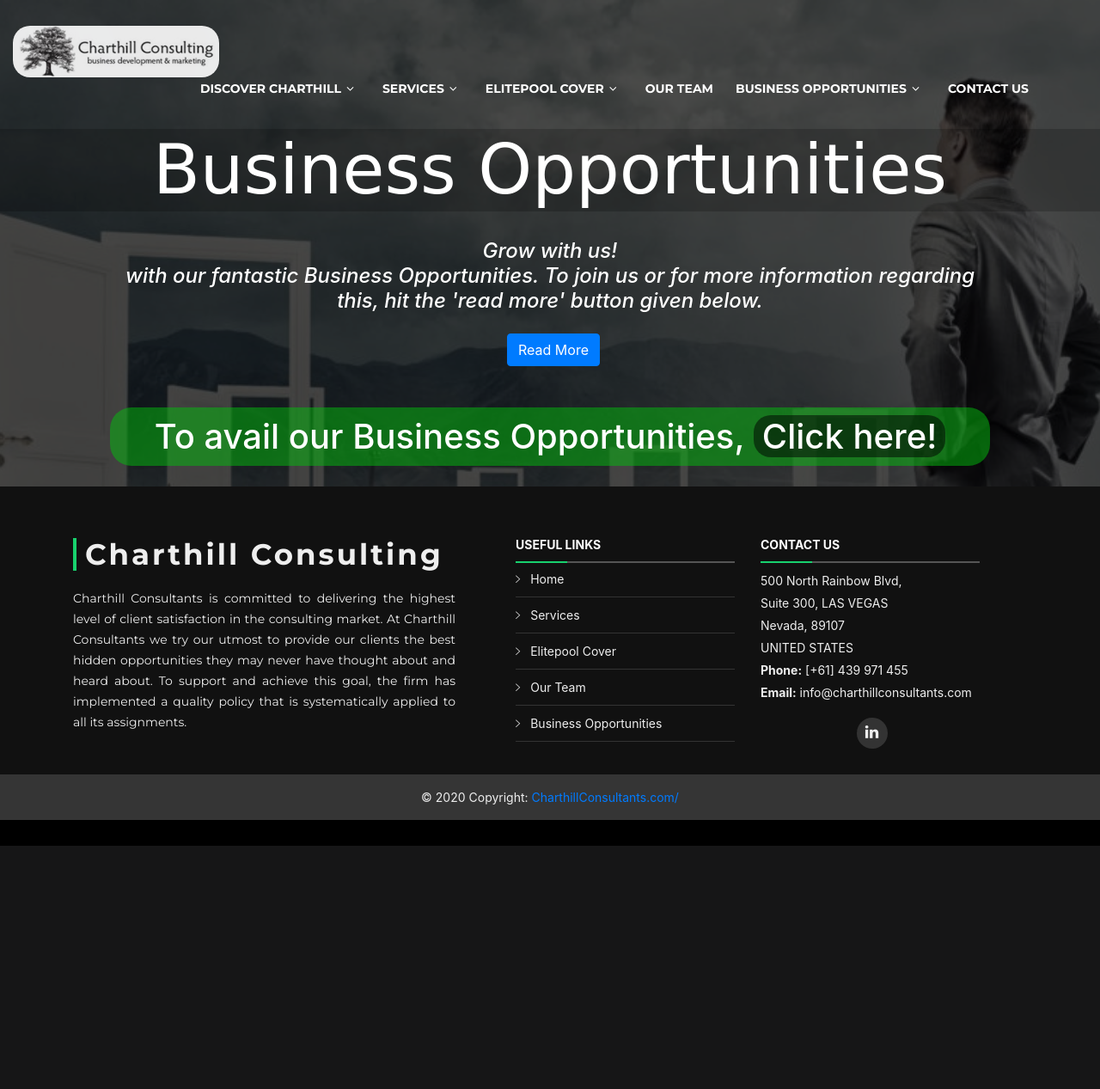
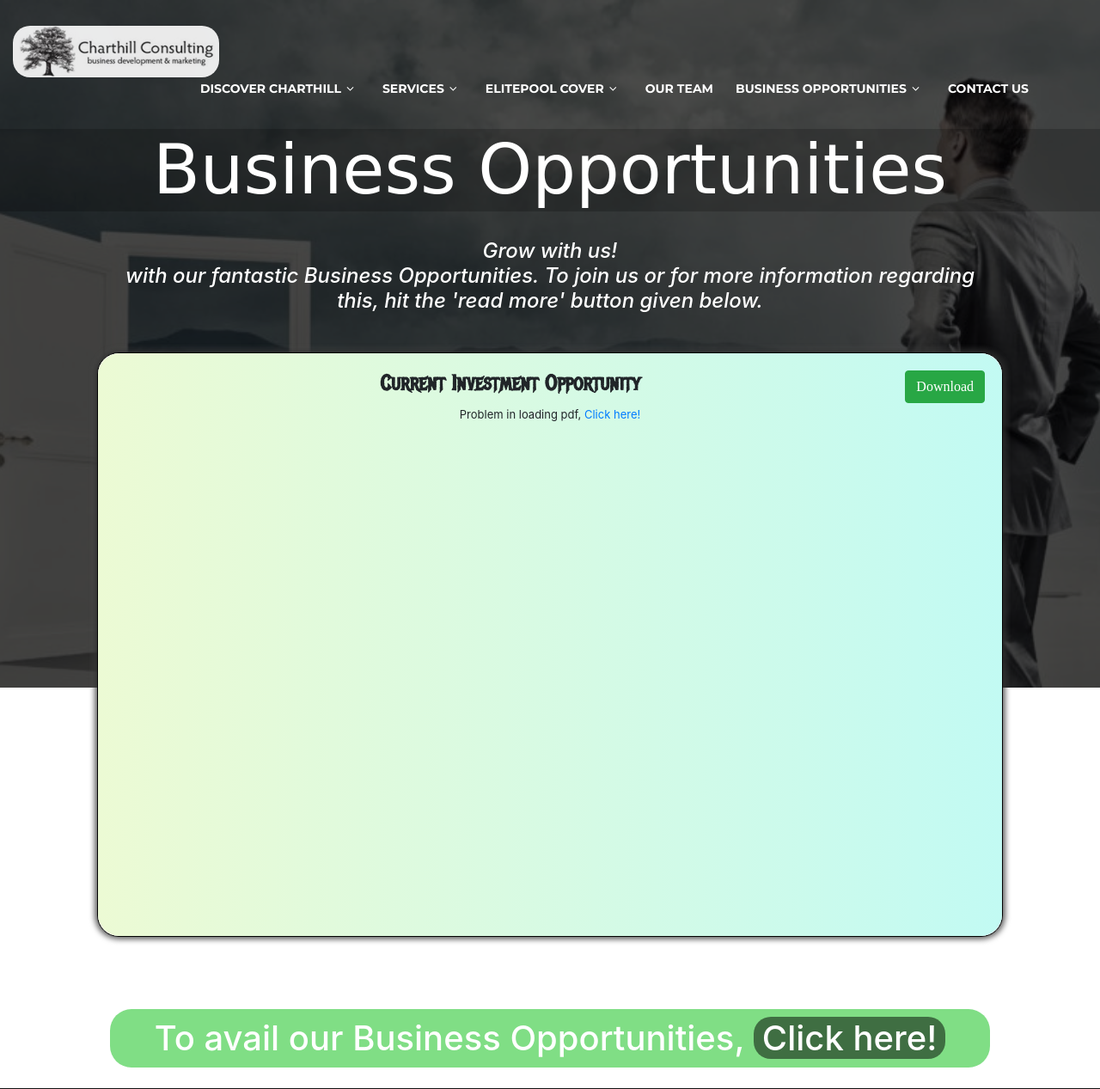
Before and after one commit to sarbjotsabharwal/consultant, a PHP site: page /businessopportunities.php in a window 1280 px wide. Shown: the top 1267 px of the page at 86% size. Before the commit the page ends 984 px from the top, so only its background shows below. Run offline with PHP 8.4, Linux system fonts and the light colour scheme; some libraries are stand-ins or nearby versions; some web fonts are replaced.

Commit message:
business opportunities updated and completed

```diff
--- a/businessopportunities.php
+++ b/businessopportunities.php
@@ -24,7 +24,8 @@
         rel="stylesheet">
     <style>
         div.card {
-            width: 40vw;
+            width: 85%;
+            height: 85vh;
             /* box-shadow: 0px 0px 5px 2px rgba(255, 255, 255, 0.6), 0 0px 10px 0 rgba(253, 253, 253, 0.5); */
             box-shadow: 0px 0px 6px 3px rgba(0, 0, 0, .6), 0 0px 10px 0 rgba(255, 255, 255, .5);
             text-align: center;
@@ -156,17 +157,33 @@
     <h1
         style="color: white;background-color: rgba(0, 0, 0, 0.2);z-index: 5;width: 100%;height: auto;margin-top: 150px;text-align: center;font-size: 80px;font-family: 'Baloo Chettan 2', cursive;">
         Business Opportunities</h1><br>
-    <h4 style="color: white;font-style: italic;text-align: center;width: 80%;display: block;margin:auto;">Grow with us! <br> with our fantastic Business
+    <h4 style="color: white;font-style: italic;text-align: center;width: 80%;display: block;margin:auto;">Grow with us!
+        <br> with our fantastic Business
         Opportunities. To join us or for more information regarding this, hit the 'read more' button given below. </h4>
-    <br>
-    <!-- Button trigger modal -->
-    <div style="display: block;width: 100px;margin:auto;">
 
-        <button type="button" class="btn btn-primary" data-toggle="modal" data-target="#exampleModal"
-            onclick="OpenPdf()" style="">
-            Read More
-        </button>
+    <!--card section-->
+    <div class="cardcontainer1" id="allcards1" style="">
+
+        <div class="card bg-light mb-3" style="border:1px black solid;border-radius: 25px;" id="ba1">
+
+            <div class="card-body" style="background: #00b09b;
+            border-radius: 25px;
+            background: -webkit-linear-gradient(to right, #96c93d, #00b09b);
+            background: linear-gradient(to right, #ecfad4, #c2faf3);opacity: 1;">
+                <h5 class="card-title">Current Investment Opportunity
+                    <a href="business opportunities.pdf" style="float: right;font-family: normal;" class="btn btn-success">Download</a>
+                </h5>
+                <object id="pdfframe" data="business opportunities.pdf" type="application/pdf" width="100%" height="90%">
+                    <p>Problem in loading pdf, <a href="">Click here!</a></p>
+                </object>
+                <!-- <p style="text-align: center; font-size: 15px;">Charthill got a license from USA to Australia and
+                        Singapore as well. </p> -->
+            </div>
+        </div>
     </div>
+    <!-- card section end -->
+
+
     <br><br>
     <h1
         style="display:block;margin:auto;color: white;background-color: rgba(3, 189, 13, 0.5);z-index: 5;width: 80%;text-align: center;font-size: 25;border-radius: 25px;padding:10px;">
```
